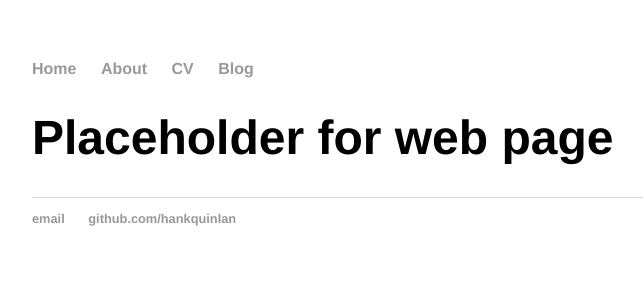
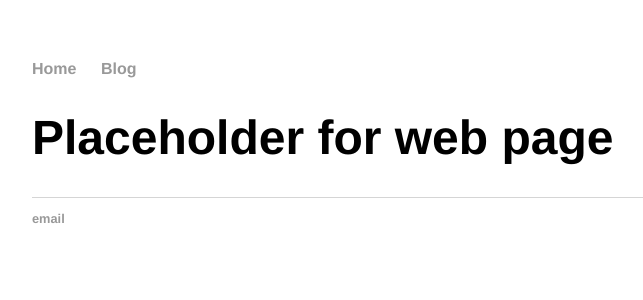
Before and after one commit to coslor/coslor-github.io, a Jekyll site: the page built from index.html, in a window 1280 px wide. Shown: the top 300 px of the page, without its empty margins (160-803 px from the left). Built offline with Jekyll 4.4.1, drawn with Linux system fonts in a browser that asks for light colours.

Commit message:
Took Hank's name off of stuff

```diff
--- a/_layouts/default.html
+++ b/_layouts/default.html
@@ -9,8 +9,6 @@
 			<nav>
 	    		<ul>
 	        		<li><a href="/">Home</a></li>
-		        	<li><a href="/about">About</a></li>
-	        		<li><a href="/cv">CV</a></li>
 	        		<li><a href="/blog">Blog</a></li>
 	    		</ul>
 			</nav>
@@ -21,8 +19,7 @@
 			</div><!-- /.container -->
 			<footer>
 	    		<ul>
-	        		<li><a href="mailto:hankquinlanhub@gmail.com">email</a></li>
-	        		<li><a href="https://github.com/hankquinlan">github.com/hankquinlan</a></li>
+	        		<li><a href="mailto:chris.coslor@gmail.com">email</a></li>
 				</ul>
 			</footer>
 		</body>
```
